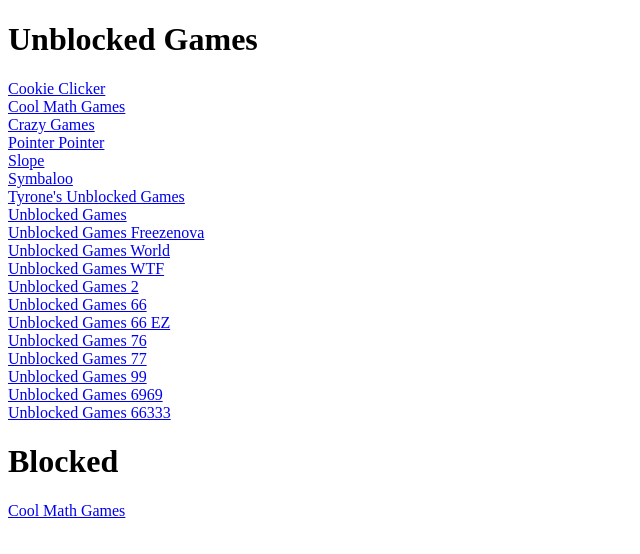
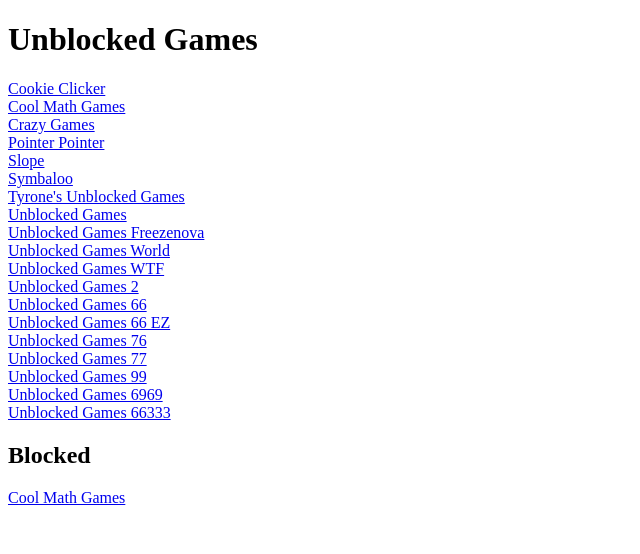
Before and after one commit to samuellkkang/UnblockedGames, a plain HTML site: page index.html in a window 1280 px wide. Shown: the whole page, without its empty margins (0-640 px from the left). Drawn offline with Linux system fonts and the light colour scheme.

Commit message:
Update index.html

```diff
--- a/index.html
+++ b/index.html
@@ -24,7 +24,7 @@
 <a href="https://sites.google.com/site/playunblockedgames99/">Unblocked Games 99</a> <br>
 <a href="https://sites.google.com/site/unblockedgamessms6969/home">Unblocked Games 6969</a> <br>
 <a href="https://sites.google.com/site/unblockedgames66333/tyrones-unblocked-games">Unblocked Games 66333</a>
-  <h1> Blocked </h1>
+  <h2> Blocked </h2>
   <a href="https://www.coolmathgames.com/">Cool Math Games</a> <br>
 </body>
 </html>
```
